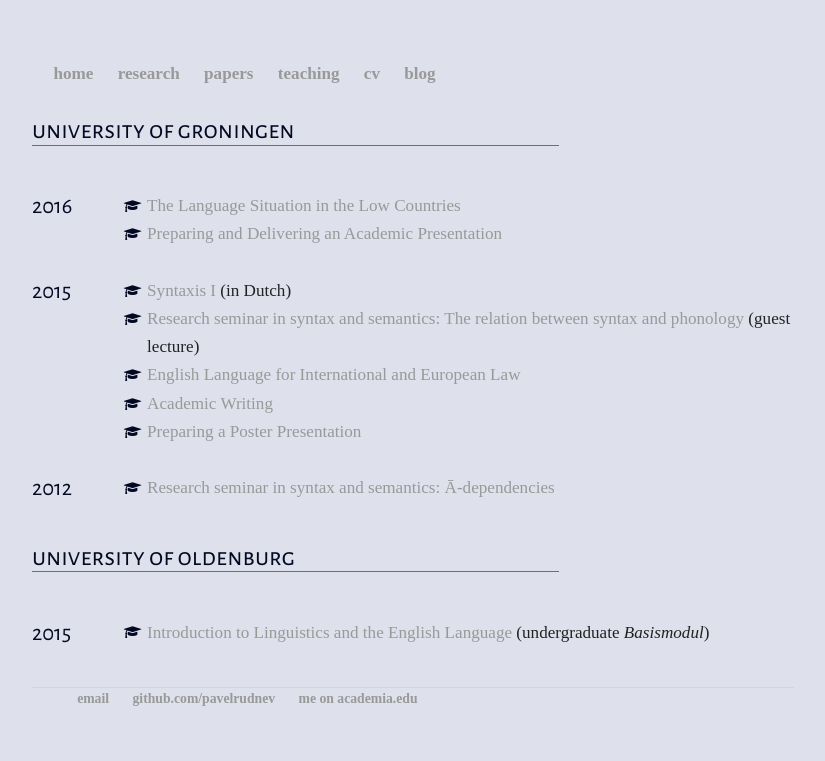
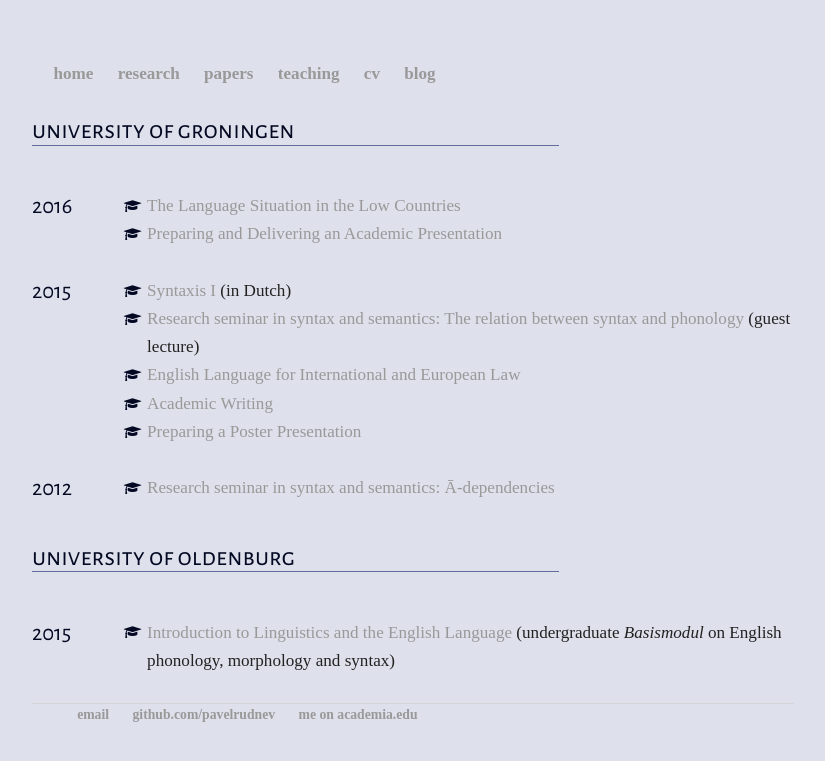
Before and after one commit to mishaknyazev/pavelrudnev.github.io, a Jekyll site: the page teaching/index.html, which Jekyll copies as it is, in a window 1280 px wide. Shown: the top 761 px of the page, without its empty margins (227-1052 px from the left). Built offline with Jekyll 4.4.1, drawn with Linux system fonts in a browser that asks for light colours; nearby versions of some CDN libraries; some web fonts are replaced.

Commit message:
Update Teaching page

```diff
--- a/teaching/index.html
+++ b/teaching/index.html
@@ -128,7 +128,7 @@
     <ul class="compact fa-ul">
 
 <li><i class="fa-li fa fa-mortar-board fa-fw" style="color:#030922;font-size:80%;padding-top:6px;"></i><a href="http://pavelrudnev.github.io/teaching/2015/basismodul/">
-          <a href="http://pavelrudnev.github.io/teaching/2015/basismodul/">Introduction to Linguistics and the English Language</a> (undergraduate <em>Basismodul</em>)
+          <a href="http://pavelrudnev.github.io/teaching/2015/basismodul/">Introduction to Linguistics and the English Language</a> (undergraduate <em>Basismodul</em> on English phonology, morphology and syntax)
 
         </li>
 
```
